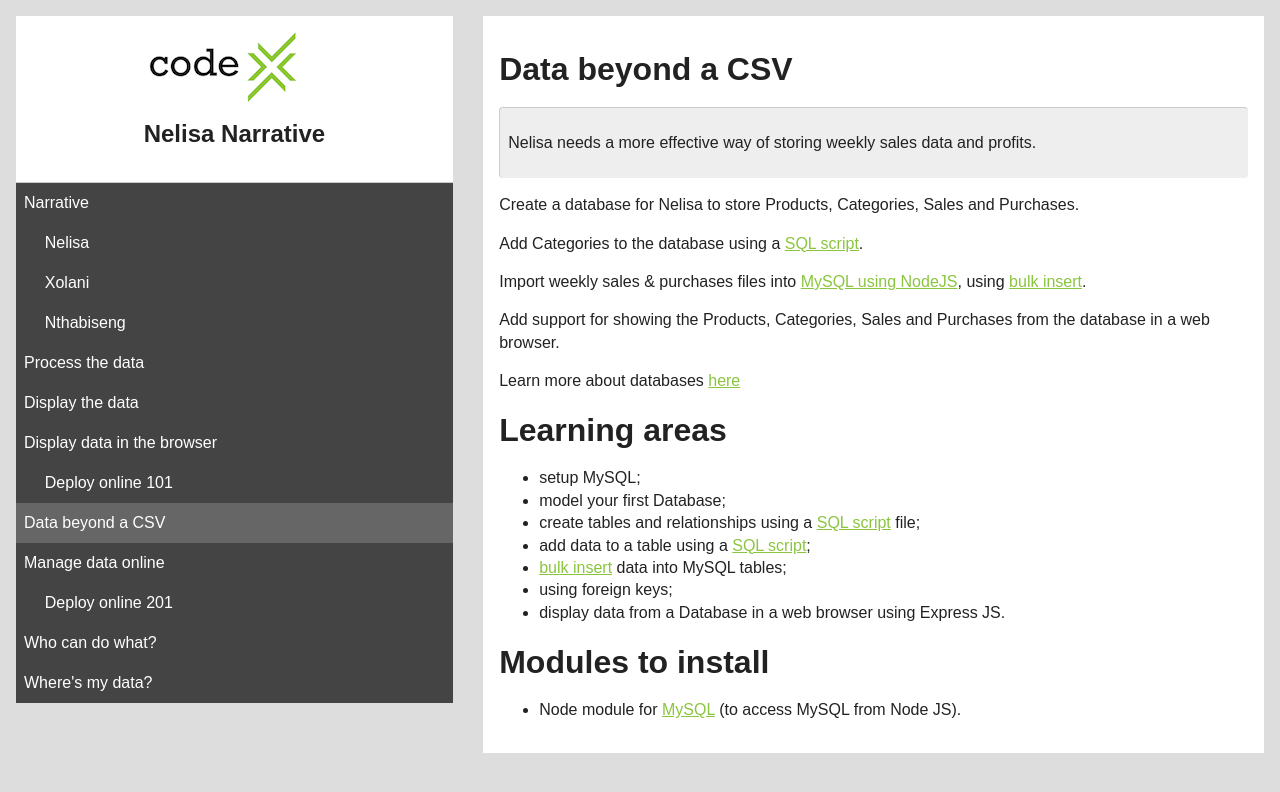
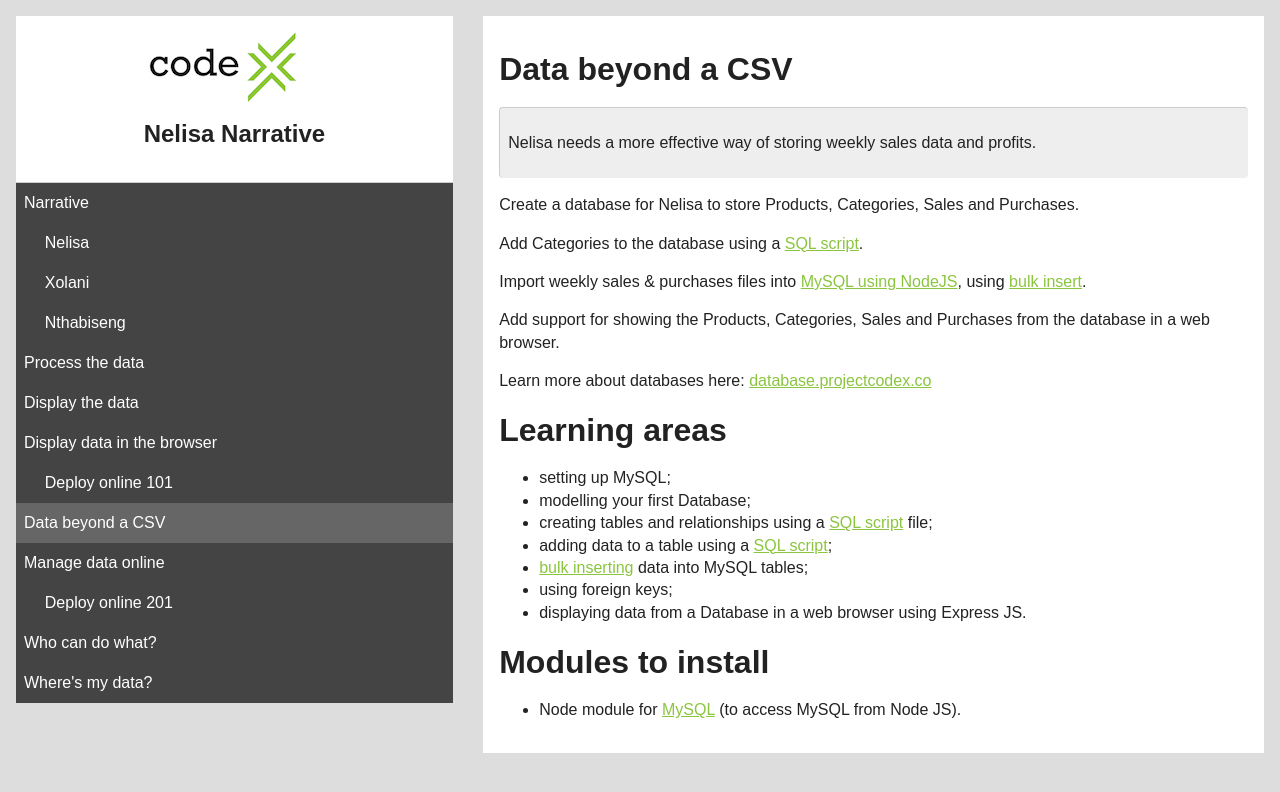
Before and after one commit to codex-academy/Nelisa, a Jekyll site: the page built from 4_Database_setup.md, in a window 1280 px wide. Shown: the top 792 px of the page. Built offline with Jekyll 4.4.1, drawn with Linux system fonts in a browser that asks for light colours.

Commit message:
added present continuous :-O

```diff
--- a/4_Database_setup.md
+++ b/4_Database_setup.md
@@ -15,17 +15,17 @@ Import weekly sales & purchases files into [MySQL using NodeJS](https://www.npmj
 
 Add support for showing the Products, Categories, Sales and Purchases from the database in a web browser.
 
-Learn more about databases [here](http://database.projectcodex.co)
+Learn more about databases here: [database.projectcodex.co](http://database.projectcodex.co)
 
 # Learning areas
 
-* setup MySQL;
-* model your first Database;
-* create tables and relationships using a [SQL script](http://database.projectcodex.co/steps/running_sql_scripts.html) file;
-* add data to a table using a [SQL script](http://database.projectcodex.co/steps/running_sql_scripts.html);
-* [bulk insert](http://database.projectcodex.co/steps/mysql_bulk_insert_using_nodejs) data into MySQL tables;
+* setting up MySQL;
+* modelling your first Database;
+* creating tables and relationships using a [SQL script](http://database.projectcodex.co/steps/running_sql_scripts.html) file;
+* adding data to a table using a [SQL script](http://database.projectcodex.co/steps/running_sql_scripts.html);
+* [bulk inserting](http://database.projectcodex.co/steps/mysql_bulk_insert_using_nodejs) data into MySQL tables;
 * using foreign keys;
-* display data from a Database in a web browser using Express JS.
+* displaying data from a Database in a web browser using Express JS.
 
 # Modules to install
 
```
